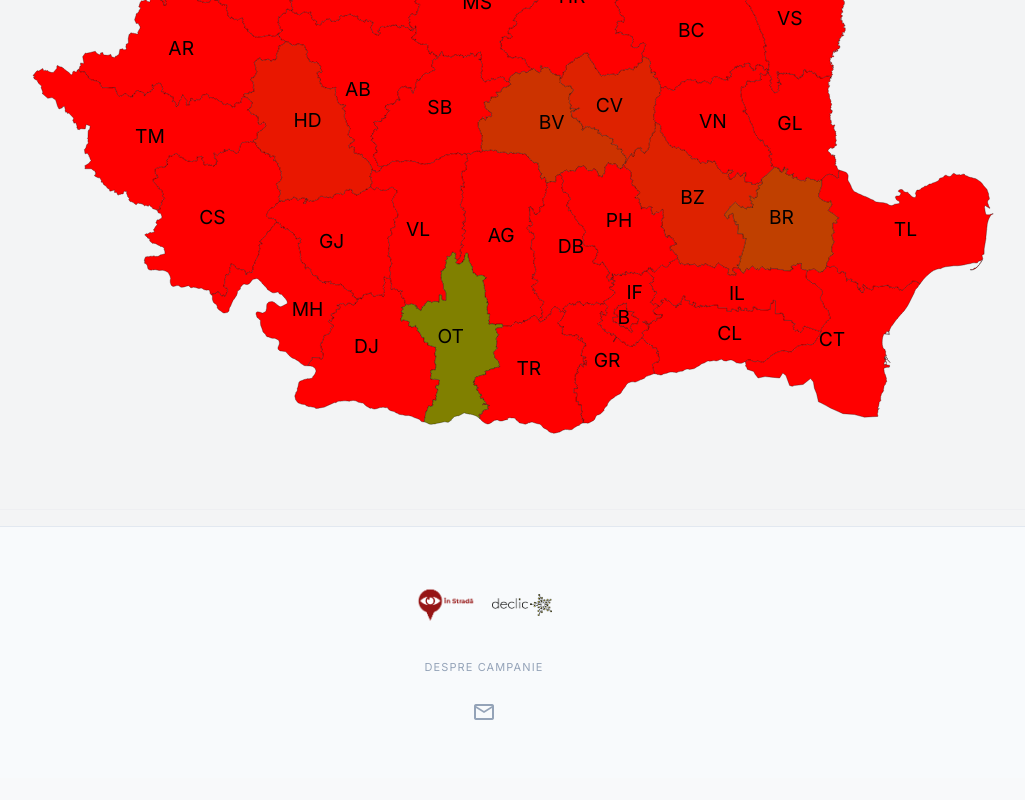
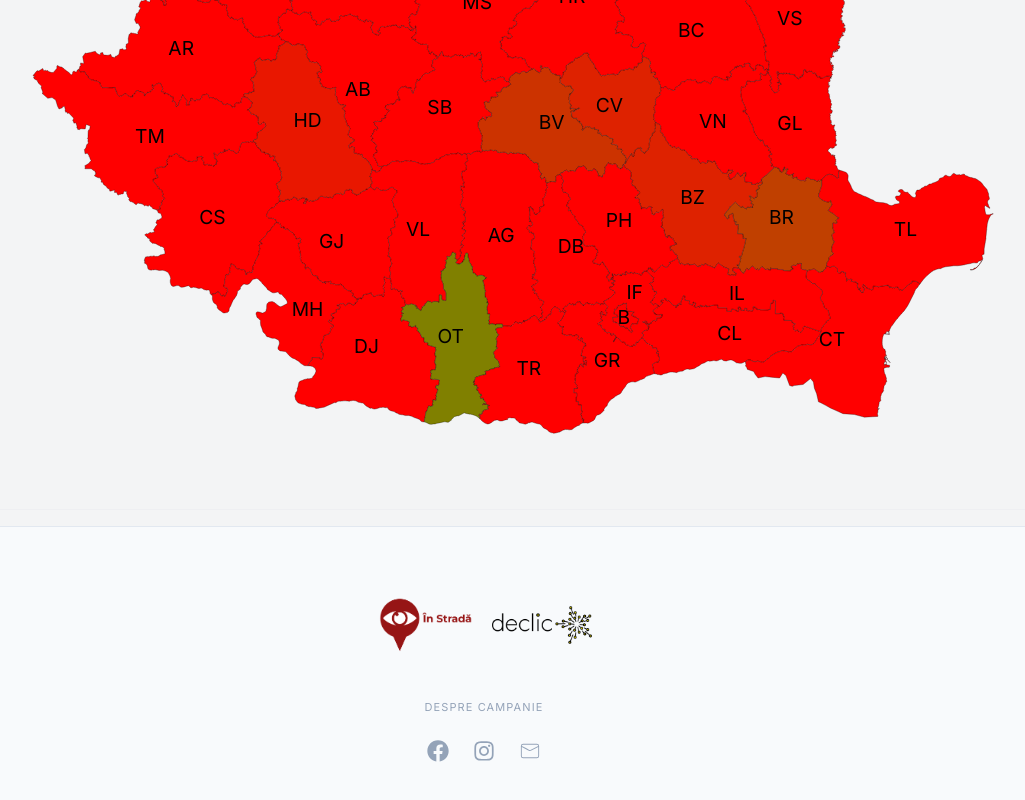
Before and after one commit to viman39/pacaneleMap, a React (Vite) app: page / in a window 1280 px wide. Shown: the part 484-1284 px from the top of the page, without its empty margins (156-1181 px from the left). Before the commit the page ends 1262 px from the top, so only its background shows below. Built offline with nearby package versions, Linux system fonts and the light colour scheme.

Commit message:
update footer icons & ui

```diff
--- a/package.json
+++ b/package.json
@@ -13,6 +13,7 @@
     "leaflet": "^1.9.4",
     "react": "^19.2.0",
     "react-dom": "^19.2.0",
+    "react-icons": "^5.6.0",
     "react-router-dom": "^7.13.1"
   },
   "devDependencies": {
--- a/src/components/Footer.tsx
+++ b/src/components/Footer.tsx
@@ -1,4 +1,6 @@
 import { Link } from "react-router-dom";
+import { FaFacebook, FaInstagram } from "react-icons/fa";
+import { CiMail } from "react-icons/ci";
 
 export const Footer = () => {
   return (
@@ -9,14 +11,14 @@ export const Footer = () => {
           href="https://www.facebook.com/instrada.ro/"
           target="_blank"
         >
-          <img src="/public/logo_text.png" alt="InStradaLink" width="60" />
+          <img src="/public/logo_text.png" alt="InStradaLink" width="100" />
         </a>
         <a
           className="text-slate-400 hover:text-[#775a00] transition-colors flex flex-col justify-center"
           href="https://www.declic.ro/"
           target="_blank"
         >
-          <img src="/public/logo_declic.webp" alt="DeclicLink" width="60" />
+          <img src="/public/logo_declic.webp" alt="DeclicLink" width="100" />
         </a>
       </div>
       <div className="flex gap-8">
@@ -28,30 +30,26 @@ export const Footer = () => {
         </Link>
       </div>
       <div className="flex gap-6">
-        {/* <a
-          className="text-slate-400 hover:text-[#775a00] transition-colors"
-          href="#"
+        <a
+          className="text-slate-400 transition-colors"
+          href="https://www.facebook.com/instrada.ro/"
+          target="_blank"
         >
-          <span className="material-symbols-outlined" data-icon="Facebook">
-            Facebook
-          </span>
+          <FaFacebook className="hover:text-blue-600" size="22" />
         </a>
         <a
-          className="text-slate-400 hover:text-[#775a00] transition-colors"
-          href="#"
-        >
-          <span className="material-symbols-outlined" data-icon="Instagram">
-            Instagram
-          </span>
-        </a> */}
-        <a
-          className="text-slate-400 hover:text-[#775a00] transition-colors"
-          href={`mailto:contac@instrada.ro`}
+          className="text-slate-400 transition-colors"
+          href="https://www.instagram.com/instrada.ro/"
           target="_blank"
         >
-          <span className="material-symbols-outlined" data-icon="mail">
-            mail
-          </span>
+          <FaInstagram className="hover:text-pink-500" size="22" />
+        </a>
+        <a
+          className="text-slate-400 transition-colors"
+          href={`mailto:instradaromania@gmail.com`}
+          target="_blank"
+        >
+          <CiMail className="hover:text-dark-600" size="22" />
         </a>
       </div>
     </footer>
```
Also changed, not shown: 1 other file (tests, documents, lock files or other folders).
